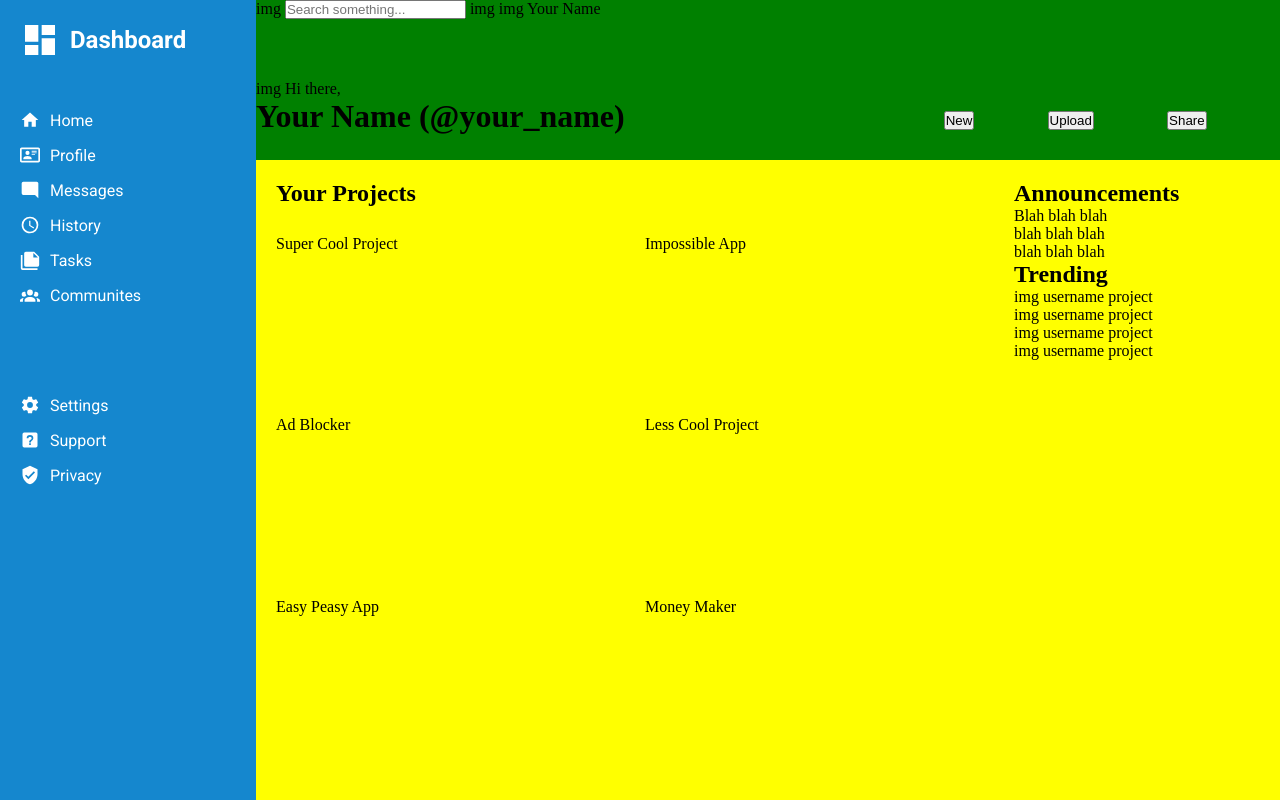
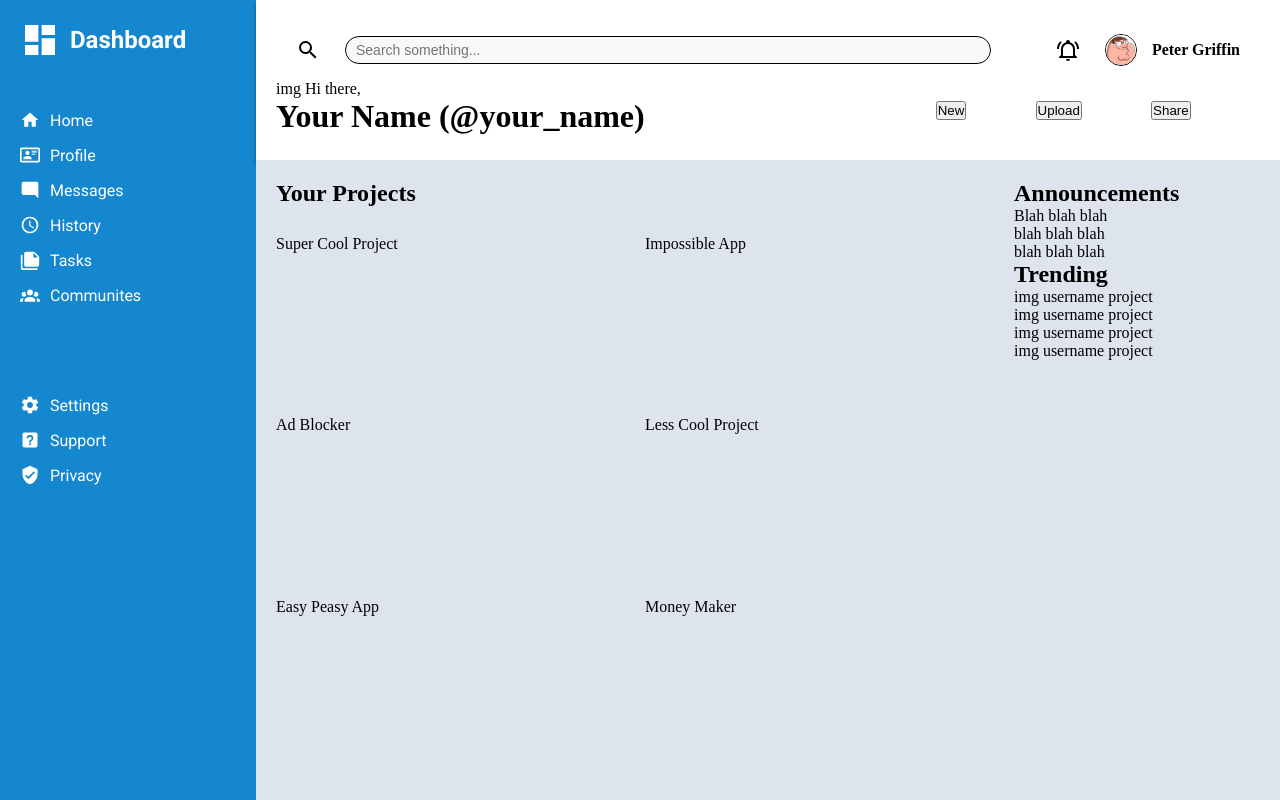
Before and after one commit to JMestre32/odin-admin-dashboard, a plain HTML site: page index.html in a window 1280 px wide. Drawn offline with Linux system fonts and the light colour scheme.

Commit message:
Nearly done with the header

```diff
--- a/index.html
+++ b/index.html
@@ -32,13 +32,13 @@
         </div>
         <div class="header">
             <div class="search_row">
-                <span>img</span>
+                <svg xmlns="http://www.w3.org/2000/svg" viewBox="0 0 24 24"><path d="M9.5,3A6.5,6.5 0 0,1 16,9.5C16,11.11 15.41,12.59 14.44,13.73L14.71,14H15.5L20.5,19L19,20.5L14,15.5V14.71L13.73,14.44C12.59,15.41 11.11,16 9.5,16A6.5,6.5 0 0,1 3,9.5A6.5,6.5 0 0,1 9.5,3M9.5,5C7,5 5,7 5,9.5C5,12 7,14 9.5,14C12,14 14,12 14,9.5C14,7 12,5 9.5,5Z" /></svg>
                 <form action="index.html" method="get">
                     <input type="search" placeholder="Search something...">
                 </form>
-                <span>img</span>
-                <span>img</span>
-                <span>Your Name</span>
+                <svg xmlns="http://www.w3.org/2000/svg" viewBox="0 0 24 24"><path d="M10,21H14A2,2 0 0,1 12,23A2,2 0 0,1 10,21M21,19V20H3V19L5,17V11C5,7.9 7.03,5.17 10,4.29C10,4.19 10,4.1 10,4A2,2 0 0,1 12,2A2,2 0 0,1 14,4C14,4.1 14,4.19 14,4.29C16.97,5.17 19,7.9 19,11V17L21,19M17,11A5,5 0 0,0 12,6A5,5 0 0,0 7,11V18H17V11M19.75,3.19L18.33,4.61C20.04,6.3 21,8.6 21,11H23C23,8.07 21.84,5.25 19.75,3.19M1,11H3C3,8.6 3.96,6.3 5.67,4.61L4.25,3.19C2.16,5.25 1,8.07 1,11Z" /></svg>
+                <img src="pics/pg.avif" alt="peta">
+                <span><b>Peter Griffin</b></span>
             </div>
             <div class="btn_row">
                 <span>img
--- a/style.css
+++ b/style.css
@@ -80,10 +80,51 @@ form{
 .header{
     grid-column: 2/3;
     grid-row: 1/2;
-    background-color: green;
+    background-color: white;
 
     display: grid;
     grid-template-rows: 1fr 1fr;
+    padding: 20px;
+    box-shadow: 0px 4px 4px rgba(0, 0, 0, 0.4);
+}
+
+.search_row{
+    display: flex;
+    align-items: center;
+    justify-content: space-between;
+    gap:15px;
+    padding: 0 20px;
+}
+
+form{
+    flex: 1;
+    display: flex;
+    align-items: center;
+    margin-right: 50px;
+}
+
+form input[type="search"] {
+    flex: 1;
+    border: solid 1px black;
+    outline: none;
+    border-radius: 20px;
+    padding: 5px 10px;
+    width: 100%;
+    font-size: 14px;
+    background-color: #f9f9f9;
+}
+
+.header svg{
+    height: 24px;
+    width: 24px;
+    margin-right: 10px;
+}
+
+.header img{
+    height: 30px;
+    width: 30px;
+    border-radius: 50%;
+    border: solid 1px black;
 }
 
 .btn_row{
@@ -91,6 +132,8 @@ form{
     display: grid;
     grid-template-columns: 3fr 2fr;
 }
+
+
 
 .btns{
     grid-column: 2/3;
@@ -102,7 +145,7 @@ form{
 .articles{
     grid-column: 2/3;
     grid-row: 2/3;
-    background-color: yellow;
+    background-color: #dee4ee;
 
     display: grid;
     grid-template-columns: 3fr 1fr;
```
Also changed, not shown: pics/bell-ring-outline.svg (added), pics/magnify.svg (added), pics/pg.avif (added).
